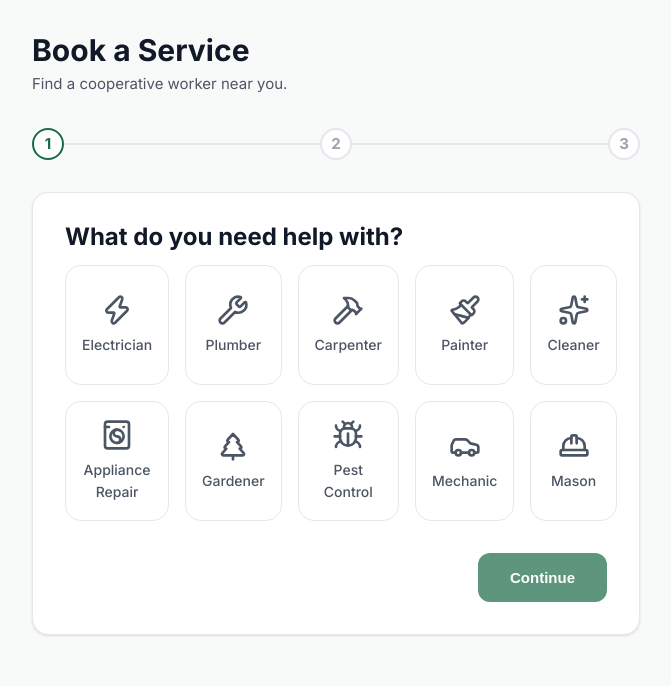
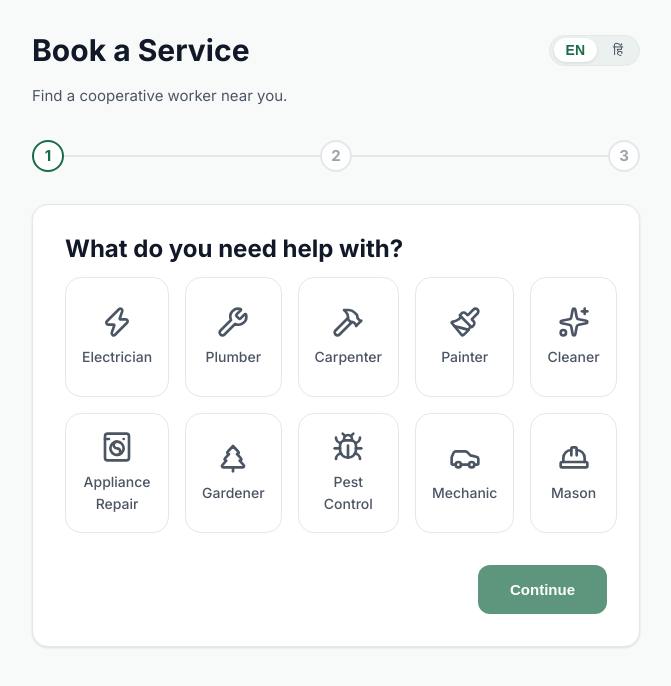
Before and after one commit to asadityasharma190907-afk/samarth-coop, a React (Vite) app in the folder frontend/: page /book in a window 1280 px wide. Shown: the top 686 px of the page, without its empty margins (304-975 px from the left). Built offline with nearby package versions, Linux system fonts and the light colour scheme.

Commit message:
feat(i18n): implement Tier 1 Hindi localization
- Add English and Hindi dictionaries
- Add LanguageToggle and useLanguage hook
- Translate navigation, action buttons, skill categories
- Handle test environment missing localStorage

```diff
--- a/frontend/src/App.tsx
+++ b/frontend/src/App.tsx
@@ -15,11 +15,13 @@ import { Enterprise } from './pages/Enterprise';
 
 import { WorkerProfile } from './pages/WorkerProfile';
 import { WhySamarth } from './pages/WhySamarth';
+import { LanguageProvider } from './hooks/useLanguage';
 
 const queryClient = new QueryClient();
 
 export default function App() {
   return (
+    <LanguageProvider>
       <QueryClientProvider client={queryClient}>
         <BrowserRouter>
           <Routes>
@@ -42,5 +44,6 @@ export default function App() {
           </Routes>
         </BrowserRouter>
       </QueryClientProvider>
+    </LanguageProvider>
   );
 }
--- a/frontend/src/components/BottomTabNav.tsx
+++ b/frontend/src/components/BottomTabNav.tsx
@@ -1,5 +1,6 @@
 import React from 'react';
 import { useNavigate, useLocation } from 'react-router-dom';
+import { useLanguage } from '../hooks/useLanguage';
 
 const TABS = [
   { id: 'home', label: 'Home', icon: '🏠', path: '/worker/dashboard' },
@@ -11,6 +12,7 @@ const TABS = [
 export function BottomTabNav() {
   const navigate = useNavigate();
   const location = useLocation();
+  const { t } = useLanguage();
 
   return (
     <div
@@ -64,7 +66,7 @@ export function BottomTabNav() {
                 fontWeight: isActive ? 'var(--font-weight-semibold)' : 'var(--font-weight-medium)',
               }}
             >
-              {tab.label}
+              {tab.id !== 'home' ? t(`nav.${tab.id}`) : tab.label}
             </span>
           </button>
         );
--- /dev/null
+++ b/frontend/src/components/LanguageToggle.tsx
@@ -0,0 +1,57 @@
+import React from 'react';
+import { useLanguage } from '../hooks/useLanguage';
+
+export function LanguageToggle() {
+  const { language, setLanguage } = useLanguage();
+
+  return (
+    <div
+      style={{
+        display: 'flex',
+        alignItems: 'center',
+        gap: '4px',
+        backgroundColor: 'var(--color-surface-overlay)',
+        padding: '2px 4px',
+        borderRadius: 'var(--rounded-full)',
+        border: '1px solid var(--color-border-default)',
+      }}
+    >
+      <button
+        onClick={() => setLanguage('en')}
+        style={{
+          background: language === 'en' ? 'var(--color-surface-card)' : 'transparent',
+          color: language === 'en' ? 'var(--color-brand-primary)' : 'var(--color-text-secondary)',
+          border: 'none',
+          borderRadius: 'var(--rounded-full)',
+          padding: '4px 12px',
+          fontSize: 'var(--font-size-body-sm)',
+          fontWeight:
+            language === 'en' ? 'var(--font-weight-semibold)' : 'var(--font-weight-medium)',
+          cursor: 'pointer',
+          boxShadow: language === 'en' ? '0 1px 3px rgba(0,0,0,0.1)' : 'none',
+          transition: 'all 0.2s',
+        }}
+      >
+        EN
+      </button>
+      <button
+        onClick={() => setLanguage('hi')}
+        style={{
+          background: language === 'hi' ? 'var(--color-surface-card)' : 'transparent',
+          color: language === 'hi' ? 'var(--color-brand-primary)' : 'var(--color-text-secondary)',
+          border: 'none',
+          borderRadius: 'var(--rounded-full)',
+          padding: '4px 12px',
+          fontSize: 'var(--font-size-body-sm)',
+          fontWeight:
+            language === 'hi' ? 'var(--font-weight-semibold)' : 'var(--font-weight-medium)',
+          cursor: 'pointer',
+          boxShadow: language === 'hi' ? '0 1px 3px rgba(0,0,0,0.1)' : 'none',
+          transition: 'all 0.2s',
+        }}
+      >
+        हिं
+      </button>
+    </div>
+  );
+}
--- a/frontend/src/components/OfferCard.tsx
+++ b/frontend/src/components/OfferCard.tsx
@@ -1,6 +1,7 @@
 import React, { useState, useEffect, useRef } from 'react';
 import { MapPin, Clock, Check, X, AlertTriangle, ShieldAlert } from 'lucide-react';
 import { WorkerOfferDetail, useOfferAction } from '../hooks/useOffers';
+import { useLanguage } from '../hooks/useLanguage';
 import './OfferCard.css';
 
 interface OfferCardProps {
@@ -17,6 +18,7 @@ export function OfferCard({ offer }: OfferCardProps) {
   const cardRef = useRef<HTMLDivElement>(null);
   const startXRef = useRef<number | null>(null);
   const actionMutation = useOfferAction();
+  const { t } = useLanguage();
 
   const trustScore = offer.citizen_trust_score ?? 100;
   const showTrustWarning = trustScore < 80;
@@ -213,14 +215,14 @@ export function OfferCard({ offer }: OfferCardProps) {
             onClick={handleDecline}
             disabled={actionMutation.isPending || secondsLeft === 0}
           >
-            <X size={18} className="mr-1 inline" /> Decline
+            <X size={18} className="mr-1 inline" /> {t('action.decline')}
           </button>
           <button
             className="btn-primary"
             onClick={() => setShowConfirm(true)}
             disabled={actionMutation.isPending || secondsLeft === 0}
           >
-            <Check size={18} className="mr-1 inline" /> Accept
+            <Check size={18} className="mr-1 inline" /> {t('action.accept')}
           </button>
         </div>
       )}
--- a/frontend/src/components/SkillCategoryGrid.tsx
+++ b/frontend/src/components/SkillCategoryGrid.tsx
@@ -11,6 +11,7 @@ import {
   Car,
   HardHat,
 } from 'lucide-react';
+import { useLanguage } from '../hooks/useLanguage';
 import './SkillCategoryGrid.css';
 
 export const SKILL_CATEGORIES = [
@@ -32,6 +33,8 @@ interface Props {
 }
 
 export function SkillCategoryGrid({ selectedSkill, onSelect }: Props) {
+  const { t } = useLanguage();
+
   return (
     <div className="skill-grid">
       {SKILL_CATEGORIES.map((category) => {
@@ -46,7 +49,11 @@ export function SkillCategoryGrid({ selectedSkill, onSelect }: Props) {
             type="button"
           >
             <Icon />
-            <span className="skill-label">{category.label}</span>
+            <span className="skill-label">
+              {['electrician', 'plumber', 'carpenter', 'cleaner'].includes(category.id)
+                ? t(`skill.${category.id}`)
+                : category.label}
+            </span>
           </button>
         );
       })}
--- /dev/null
+++ b/frontend/src/hooks/useLanguage.tsx
@@ -0,0 +1,76 @@
+import React, { createContext, useContext, useState, useEffect, ReactNode } from 'react';
+import { en } from '../i18n/en';
+import { hi } from '../i18n/hi';
+
+type Language = 'en' | 'hi';
+
+interface LanguageContextType {
+  language: Language;
+  setLanguage: (lang: Language) => void;
+  t: (key: string) => string;
+}
+
+const LanguageContext = createContext<LanguageContextType | undefined>(undefined);
+
+export function LanguageProvider({ children }: { children: ReactNode }) {
+  const [language, setLanguage] = useState<Language>(() => {
+    try {
+      const saved =
+        typeof window !== 'undefined' && window.localStorage
+          ? localStorage.getItem('samarth_lang')
+          : null;
+      return saved === 'hi' ? 'hi' : 'en';
+    } catch {
+      return 'en';
+    }
+  });
+
+  useEffect(() => {
+    try {
+      if (typeof window !== 'undefined' && window.localStorage) {
+        localStorage.setItem('samarth_lang', language);
+      }
+    } catch {
+      // Ignore errors in test environments
+    }
+  }, [language]);
+
+  const t = (key: string) => {
+    const keys = key.split('.');
+
+    let result: any = language === 'hi' ? hi : en;
+    for (const k of keys) {
+      if (result === undefined) break;
+      result = result[k];
+    }
+    return result || key;
+  };
+
+  return (
+    <LanguageContext.Provider value={{ language, setLanguage, t }}>
+      {children}
+    </LanguageContext.Provider>
+  );
+}
+
+export function useLanguage() {
+  const context = useContext(LanguageContext);
+  if (context === undefined) {
+    // Graceful fallback for test environments that don't wrap components in LanguageProvider
+    return {
+      language: 'en' as Language,
+      setLanguage: () => {},
+      t: (key: string) => {
+        const keys = key.split('.');
+
+        let result: any = en;
+        for (const k of keys) {
+          if (result === undefined) break;
+          result = result[k as keyof typeof result];
+        }
+        return result || key;
+      },
+    };
+  }
+  return context;
+}
--- /dev/null
+++ b/frontend/src/i18n/en.ts
@@ -0,0 +1,23 @@
+export const en = {
+  nav: {
+    book: 'Book a Service',
+    offers: 'Offers',
+    wallet: 'Wallet',
+    profile: 'Profile',
+  },
+  action: {
+    accept: 'Accept',
+    decline: 'Decline',
+    complete: 'Mark Complete',
+  },
+  status: {
+    pending: 'Finding worker...',
+    assigned: 'Worker assigned',
+  },
+  skill: {
+    electrician: 'Electrician',
+    plumber: 'Plumber',
+    carpenter: 'Carpenter',
+    cleaner: 'Cleaner',
+  },
+} as const;
--- /dev/null
+++ b/frontend/src/i18n/hi.ts
@@ -0,0 +1,23 @@
+export const hi = {
+  nav: {
+    book: 'सेवा बुक करें',
+    offers: 'ऑफर',
+    wallet: 'वॉलेट',
+    profile: 'प्रोफ़ाइल',
+  },
+  action: {
+    accept: 'स्वीकार करें',
+    decline: 'अस्वीकार करें',
+    complete: 'पूर्ण करें',
+  },
+  status: {
+    pending: 'कर्मचारी खोज रहे हैं...',
+    assigned: 'कर्मचारी नियुक्त',
+  },
+  skill: {
+    electrician: 'इलेक्ट्रीशियन',
+    plumber: 'प्लंबर',
+    carpenter: 'बढ़ई',
+    cleaner: 'सफाईकर्मी',
+  },
+} as const;
--- a/frontend/src/pages/Book.tsx
+++ b/frontend/src/pages/Book.tsx
@@ -6,6 +6,8 @@ import 'leaflet/dist/leaflet.css';
 import L from 'leaflet';
 import { SkillCategoryGrid, SKILL_CATEGORIES } from '../components/SkillCategoryGrid';
 import { useCreateBooking } from '../hooks/useBooking';
+import { useLanguage } from '../hooks/useLanguage';
+import { LanguageToggle } from '../components/LanguageToggle';
 import './Book.css';
 
 // Fix for default Leaflet icon not showing correctly in React
@@ -39,6 +41,7 @@ export function Book() {
 
   const navigate = useNavigate();
   const createBooking = useCreateBooking();
+  const { t } = useLanguage();
 
   const handleNext = () => setStep((s) => Math.min(s + 1, 3));
   const handleBack = () => setStep((s) => Math.max(s - 1, 1));
@@ -73,7 +76,19 @@ export function Book() {
   return (
     <div className="book-container">
       <div className="wizard-header">
-        <h1 className="wizard-title">Book a Service</h1>
+        <div
+          style={{
+            display: 'flex',
+            justifyContent: 'space-between',
+            alignItems: 'center',
+            marginBottom: 'var(--spacing-md)',
+          }}
+        >
+          <h1 className="wizard-title" style={{ margin: 0 }}>
+            {t('nav.book')}
+          </h1>
+          <LanguageToggle />
+        </div>
         <p className="wizard-subtitle">Find a cooperative worker near you.</p>
       </div>
 
--- a/frontend/src/pages/BookingStatus.tsx
+++ b/frontend/src/pages/BookingStatus.tsx
@@ -6,6 +6,7 @@ import { DisputeModal } from '../components/DisputeModal';
 import { WelfareFundChip } from '../components/WelfareFundChip';
 import { VerifiedBadge } from '../components/VerifiedBadge';
 import { StarRating } from '../components/StarRating';
+import { useLanguage } from '../hooks/useLanguage';
 import { api } from '../lib/api';
 import './BookingStatus.css';
 
@@ -16,6 +17,7 @@ export function BookingStatus() {
   const [ratingSubmitted, setRatingSubmitted] = useState(false);
   const [isSubmittingRating, setIsSubmittingRating] = useState(false);
   const [isDisputeModalOpen, setIsDisputeModalOpen] = useState(false);
+  const { t } = useLanguage();
 
   const disputeMutation = useDisputeBooking(id || '');
 
@@ -75,7 +77,7 @@ export function BookingStatus() {
           <div className="pulse-ring">
             <Search className="w-8 h-8 text-brand-primary" />
           </div>
-          <h2 className="status-title">Finding a cooperative worker for you...</h2>
+          <h2 className="status-title">{t('status.pending')}</h2>
           <p className="status-subtitle">
             We are looking for the best {booking.skill} nearby. Please wait.
           </p>
```
Also changed, not shown: frontend/src/pages/Dashboard.tsx (+6 -2 lines), frontend/src/pages/WorkerDashboard.tsx (+8 -1 lines). Lines whose indentation alone changed are shown as unchanged.
